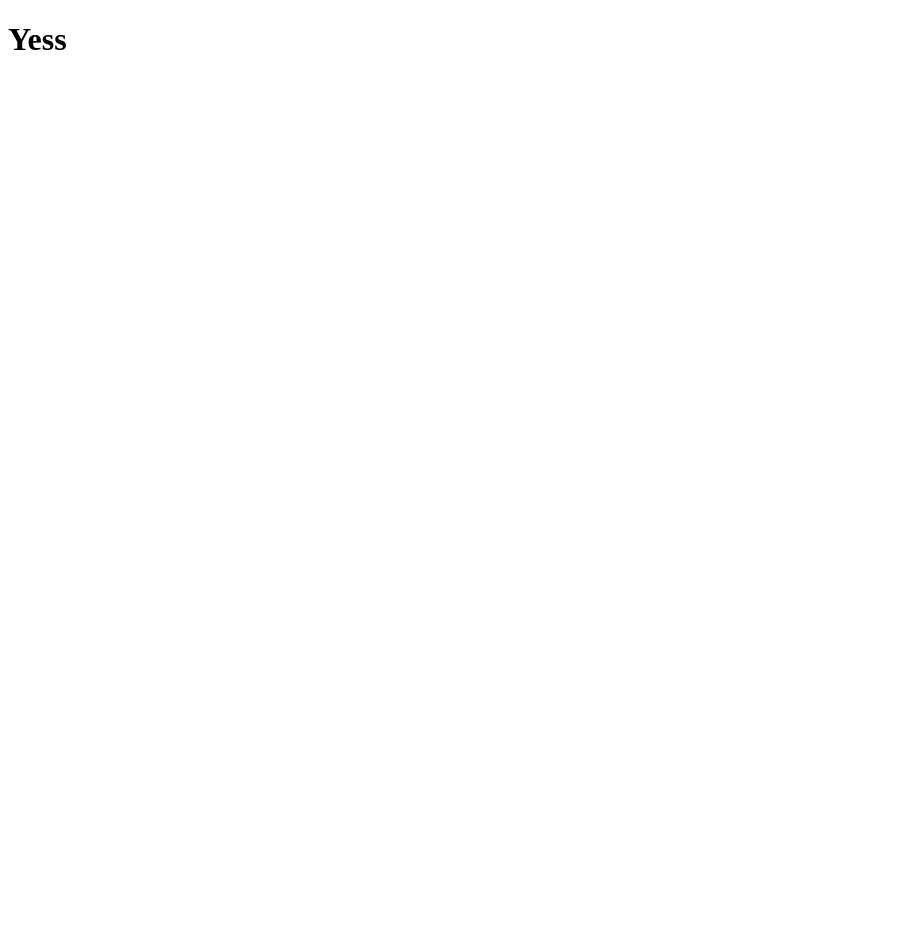
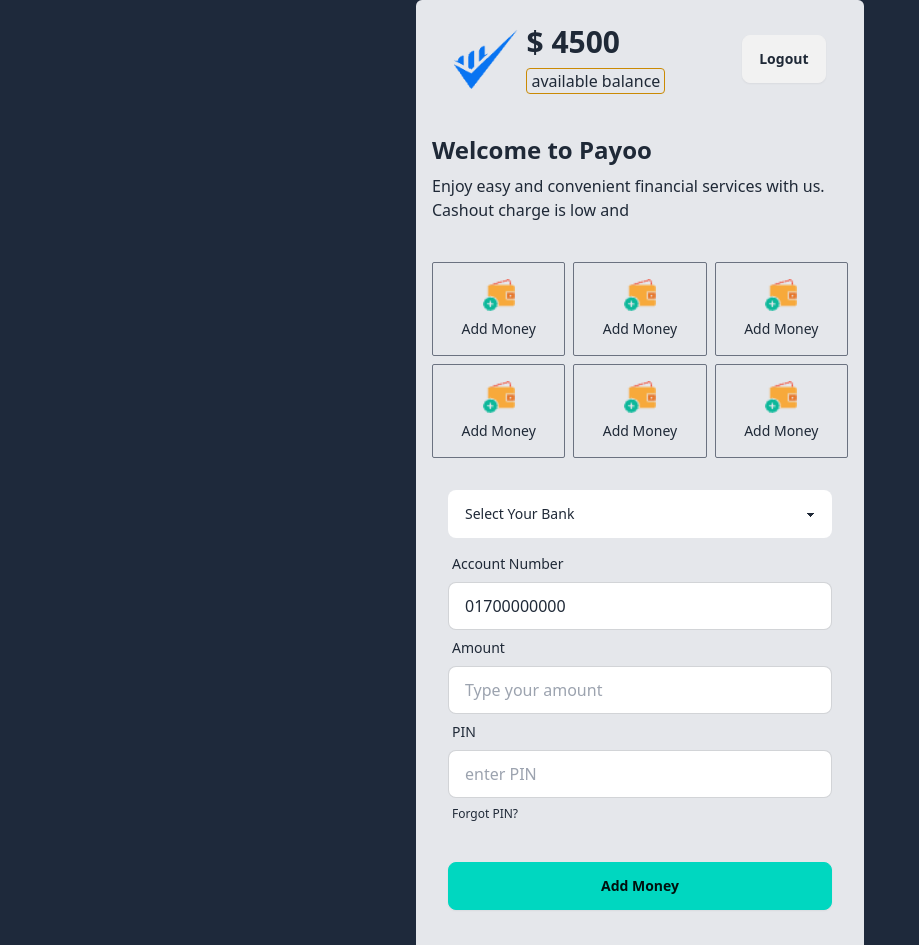
Before and after one commit to toimurhasan/payoo-app, a plain HTML site: page main.html in a window 1280 px wide. Shown: the top 945 px of the page, without its empty margins (0-919 px from the left). Before the commit the page ends 800 px from the top, so only its background shows below. Drawn offline with nearby package versions, Linux system fonts and the light colour scheme.

Commit message:
important update

```diff
--- /dev/null
+++ b/addMoney.js
@@ -0,0 +1,20 @@
+document.getElementById("add-money").addEventListener("click", function (event) {
+  event.preventDefault();
+
+  const amount = parseInt(document.getElementById("amount").value);
+  const tempAmount = parseInt(document.getElementById("temp-amount").innerText);
+  const newAmount = amount + tempAmount;
+
+  const pin = document.querySelector("#pin").value;
+  const convertedPin = parseInt(pin);
+
+  if (amount && pin) {
+    if (convertedPin === 1234) {
+      document.getElementById("temp-amount").innerText = newAmount;
+    } else {
+      alert("wrong pin");
+    }
+  } else {
+    alert("enter amount & pin");
+  }
+});
--- a/main.html
+++ b/main.html
@@ -1,11 +1,110 @@
 <!DOCTYPE html>
-<html lang="en">
+<html lang="en" data-theme="light">
   <head>
     <meta charset="UTF-8" />
     <meta name="viewport" content="width=device-width, initial-scale=1.0" />
     <title>Main Page</title>
+    <link
+      href="https://cdn.jsdelivr.net/npm/daisyui@4.12.23/dist/full.min.css"
+      rel="stylesheet"
+      type="text/css"
+    />
+    <script src="https://cdn.tailwindcss.com"></script>
   </head>
-  <body>
-    <h1>Yess</h1>
+  <body class="bg-slate-800">
+    <section class="max-w-md min-h-screen mx-auto py-6 bg-gray-200 rounded-md">
+      <header>
+        <nav class="flex justify-around items-center">
+          <div class="flex items-center gap-2">
+            <img class="w-16" src="assets/Group.png" alt="" />
+            <div class="space-y-2">
+              <h1 class="text-3xl font-bold">$ <span id="temp-amount">4500</span></h1>
+              <p class="border px-1 rounded border-yellow-600">available balance</p>
+            </div>
+          </div>
+          <button class="btn">Logout</button>
+        </nav>
+        <section class="mt-10 px-4">
+          <h1 class="text-2xl font-bold mb-2">Welcome to Payoo</h1>
+          <p>Enjoy easy and convenient financial services with us. Cashout charge is low and</p>
+
+          <div class="cards grid grid-cols-3 mt-10 gap-2">
+            <div class="box border p-4 text-center rounded-sm border-gray-500">
+              <img class="w-8 mx-auto" src="assets/wallet1.png" alt="" />
+              <h3 class="text-sm mt-2">Add Money</h3>
+            </div>
+            <div class="box border p-4 text-center rounded-sm border-gray-500">
+              <img class="w-8 mx-auto" src="assets/wallet1.png" alt="" />
+              <h3 class="text-sm mt-2">Add Money</h3>
+            </div>
+            <div class="box border p-4 text-center rounded-sm border-gray-500">
+              <img class="w-8 mx-auto" src="assets/wallet1.png" alt="" />
+              <h3 class="text-sm mt-2">Add Money</h3>
+            </div>
+            <div class="box border p-4 text-center rounded-sm border-gray-500">
+              <img class="w-8 mx-auto" src="assets/wallet1.png" alt="" />
+              <h3 class="text-sm mt-2">Add Money</h3>
+            </div>
+            <div class="box border p-4 text-center rounded-sm border-gray-500">
+              <img class="w-8 mx-auto" src="assets/wallet1.png" alt="" />
+              <h3 class="text-sm mt-2">Add Money</h3>
+            </div>
+            <div class="box border p-4 text-center rounded-sm border-gray-500">
+              <img class="w-8 mx-auto" src="assets/wallet1.png" alt="" />
+              <h3 class="text-sm mt-2">Add Money</h3>
+            </div>
+          </div>
+        </section>
+      </header>
+      <div class="">
+        <div class="flex-col lg:flex-row-reverse">
+          <div>
+            <form class="card-body">
+              <select class="select w-full">
+                <option disabled selected>Select Your Bank</option>
+                <option value="bkash">Bkash</option>
+                <option value="nagad">Nagad</option>
+                <option value="upay">Upay</option>
+                <option value="roket">Roket</option>
+                <option value="islami">Islami Bank</option>
+              </select>
+              <div class="form-control">
+                <label class="label">
+                  <span class="label-text">Account Number</span>
+                </label>
+                <input
+                  value="01700000000"
+                  id="account-number"
+                  type="number"
+                  placeholder="Type your account number"
+                  class="input input-bordered"
+                  required
+                />
+                <label class="label">
+                  <span class="label-text">Amount</span>
+                </label>
+                <input
+                  id="amount"
+                  type="number"
+                  placeholder="Type your amount"
+                  class="input input-bordered"
+                />
+                <label class="label">
+                  <span class="label-text">PIN</span>
+                </label>
+                <input id="pin" type="text" placeholder="enter PIN" class="input input-bordered" />
+                <label class="label">
+                  <a href="#" class="label-text-alt link link-hover">Forgot PIN?</a>
+                </label>
+              </div>
+              <div class="form-control mt-6">
+                <button id="add-money" class="btn btn-accent">Add Money</button>
+              </div>
+            </form>
+          </div>
+        </div>
+      </div>
+    </section>
+    <script src="addMoney.js"></script>
   </body>
 </html>
```
Also changed, not shown: index.html (+0 -1 lines).
